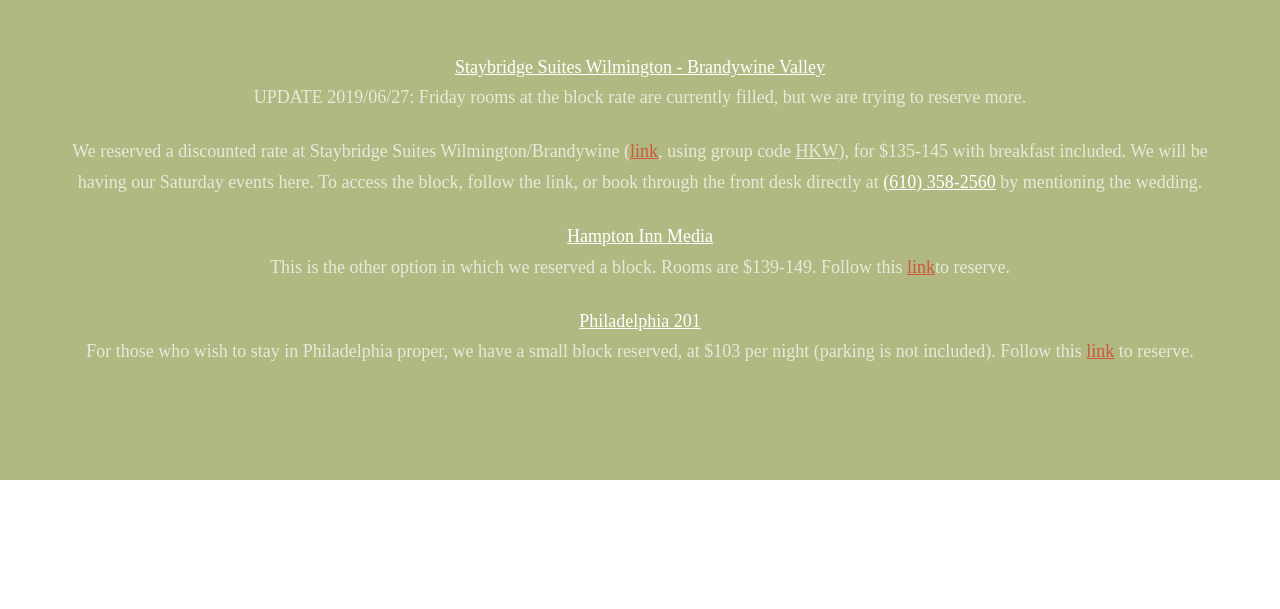
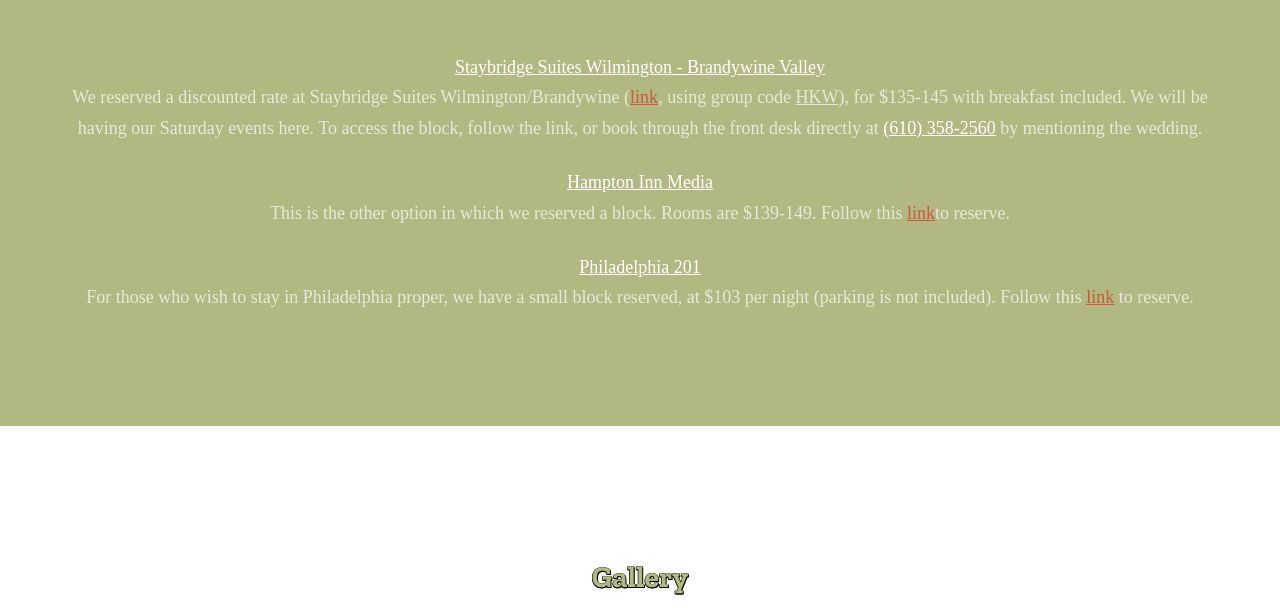
Before and after one commit to ChrisAndSasha/ChrisAndSasha.github.io, a website: page index.html in a window 1280 px wide. Shown: the part 2675-3284 px from the top of the page. Drawn offline with nearby package versions, Linux system fonts and the light colour scheme; a web font is replaced by a local one.

Commit message:
Solved block problem

```diff
--- a/index.html
+++ b/index.html
@@ -144,7 +144,6 @@
         </div>
         <div class="row" align="center">
             <a href="http://www.staybridge.com/brandywinepa" style="color:white;"><u>Staybridge Suites Wilmington - Brandywine Valley</u></a>
-            <p>UPDATE 2019/06/27: Friday rooms at the block rate are currently filled, but we are trying to reserve more.</p>
             <p>We reserved a discounted rate at Staybridge Suites Wilmington/Brandywine (<a style="color:#CB5A3E;" href="http://www.staybridge.com/brandywinepa"><u>link</u></a>, using group code <u>HKW</u>), for $135-145 with breakfast included. We will be having our Saturday events here. To access the block, follow the link, or book through the front desk directly at <a href="tel:(610) 358-2560" style="color:white"><u>(610) 358-2560</u></a> by mentioning the wedding.</p>
             <a href="https://hamptoninn.hilton.com/en/hp/groups/personalized/P/PHLSPHX-HKC-20190906/index.jhtml?WT.mc_id=POG" style="color:white;"><u>Hampton Inn Media</u></a>
             <p>This is the other option in which we reserved a block. Rooms are $139-149. Follow this <a style="color:#CB5A3E;" href="https://hamptoninn.hilton.com/en/hp/groups/personalized/P/PHLSPHX-HKC-20190906/index.jhtml?WT.mc_id=POG"><u>link</u></a>to reserve.</p>
```
